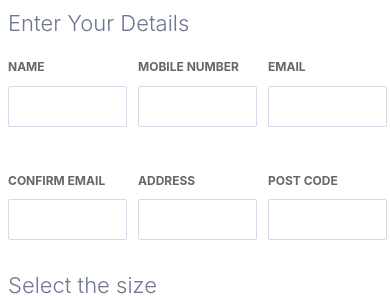
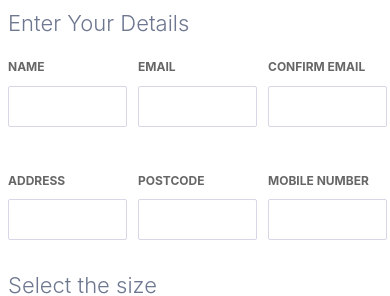
Before and after one commit to ryfprivate/pizza-creator-client, a React app: page / in a window 390 px wide. Shown: the top 296 px of the page. Built offline with nearby package versions, Linux system fonts and the light colour scheme; the HTML template or start-up script is replaced by a standard one.

Commit message:
Edited error messages, moved mobile input

```diff
--- a/src/components/DetailsForm/DetailsForm.jsx
+++ b/src/components/DetailsForm/DetailsForm.jsx
@@ -28,14 +28,6 @@ export default class DetailsForm extends React.Component {
           validationMessage="Please enter your name"
         />
         <Input
-          label="Mobile Number"
-          value={data.mobile}
-          formDirty={dirty}
-          validate={!getValidationMessageForMobile(data.mobile)}
-          onChange={value => onDataChange('mobile', value)}
-          validationMessage={getValidationMessageForMobile(data.mobile)}
-        />
-        <Input
           label="Email"
           value={data.email}
           formDirty={dirty}
@@ -60,12 +52,20 @@ export default class DetailsForm extends React.Component {
           validationMessage="Please enter your Address"
         />
         <Input
-          label="Post Code"
+          label="PostCode"
           value={data.postCode}
           formDirty={dirty}
           validate={!getValidationMessageForPostCode(data.postCode)}
           onChange={value => onDataChange('postCode', value)}
           validationMessage={getValidationMessageForPostCode(data.postCode)}
+        />
+        <Input
+          label="Mobile Number"
+          value={data.mobile}
+          formDirty={dirty}
+          validate={!getValidationMessageForMobile(data.mobile)}
+          onChange={value => onDataChange('mobile', value)}
+          validationMessage={getValidationMessageForMobile(data.mobile)}
         />
       </DetailsFormDiv>
     );
@@ -108,11 +108,11 @@ function getValidationMessageForEmail(email) {
 
 function getValidationMessageForConfirmEmail(confirmEmail, email) {
   if (!confirmEmail) {
-    return 'Please enter your Confirm Email';
+    return 'Please confirm your Email';
   }
 
   if (confirmEmail !== email) {
-    return 'The Confirm Email is not same as email';
+    return 'The Confirm Email does not match';
   }
 
   return '';
```
